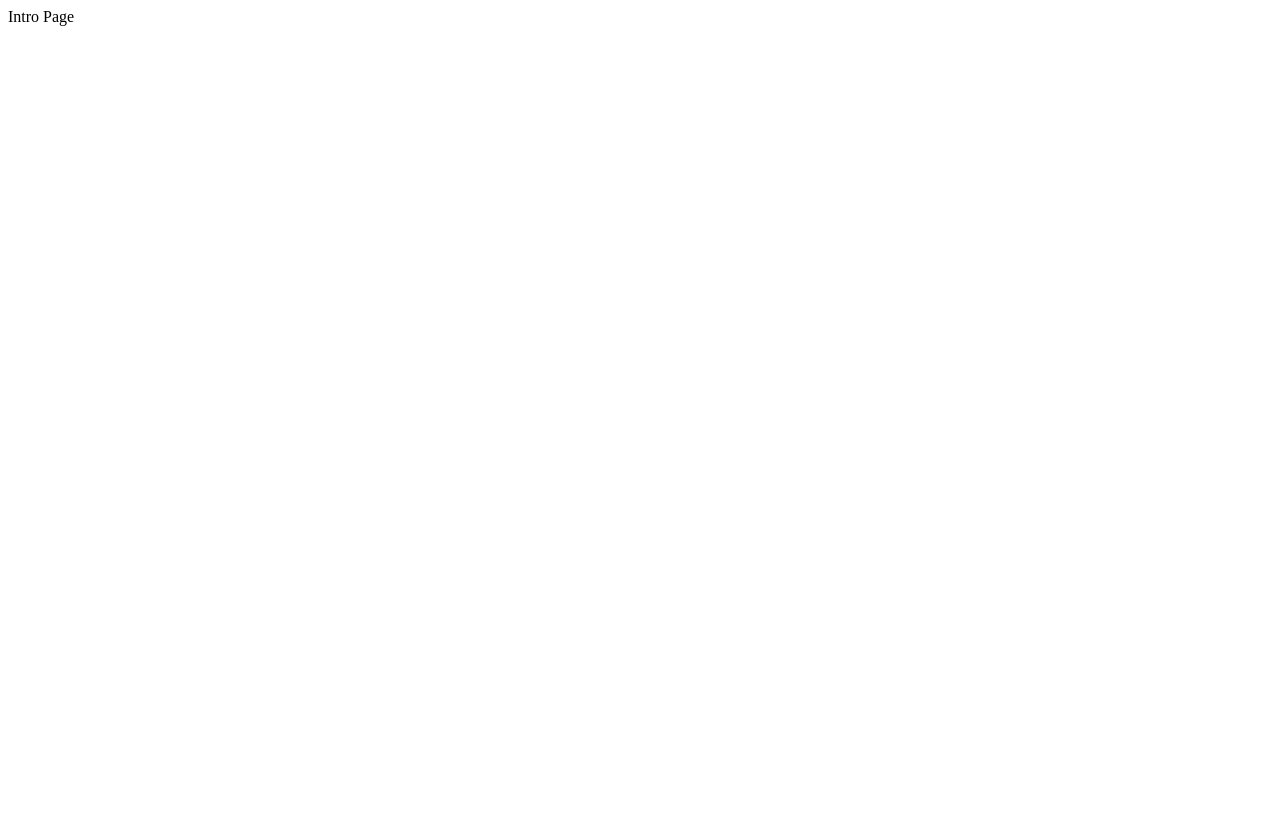
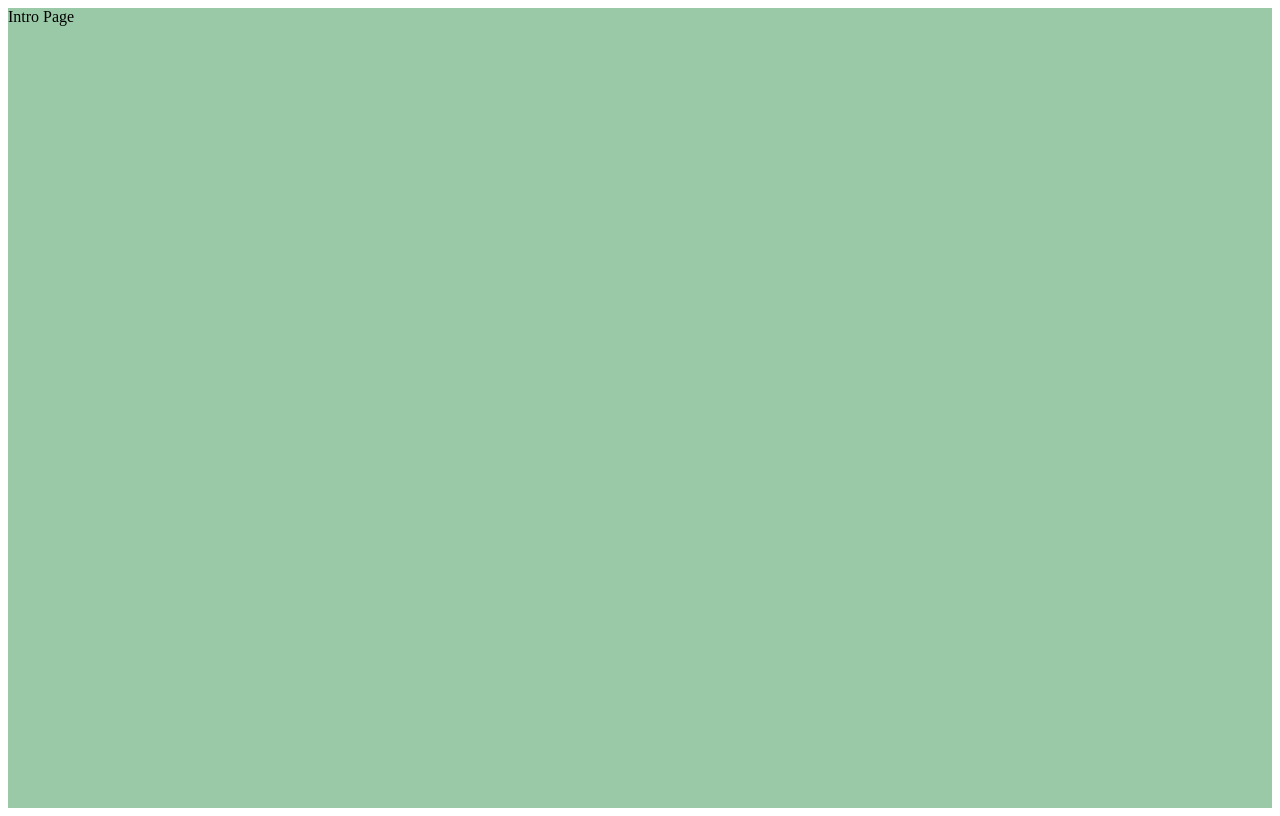
Before and after one commit to STudy-with-ST/MoVook, a React (Create React App) app in the folder front/movook-app/: page /intro in a window 1280 px wide. Built offline with nearby package versions, Linux system fonts and the light colour scheme.

Commit message:
Style IntroContainer

```diff
--- a/front/movook-app/src/pages/Intro/index.js
+++ b/front/movook-app/src/pages/Intro/index.js
@@ -1,7 +1,7 @@
 import React from "react";
-
+import * as S from "./style.js";
 const Intro = () => {
-  return <div>Intro Page</div>;
+  return <S.IntroContainer>Intro Page</S.IntroContainer>;
 };
 
 export default Intro;
--- a/front/movook-app/src/pages/Intro/style.js
+++ b/front/movook-app/src/pages/Intro/style.js
@@ -0,0 +1,7 @@
+import styled from "styled-components";
+
+export const IntroContainer = styled.div`
+  width: 100%;
+  height: 100vh;
+  background-color: #99c9a6;
+`;
```
